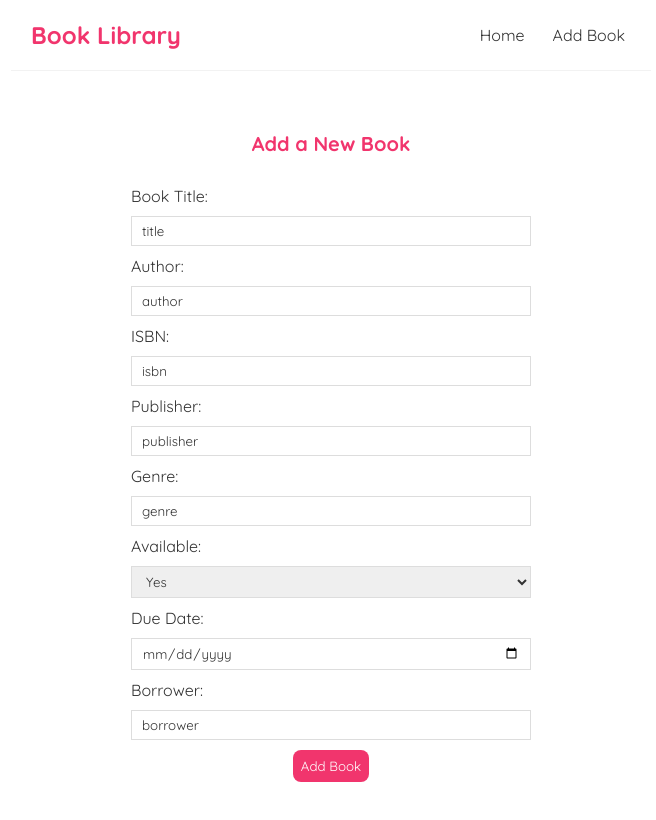
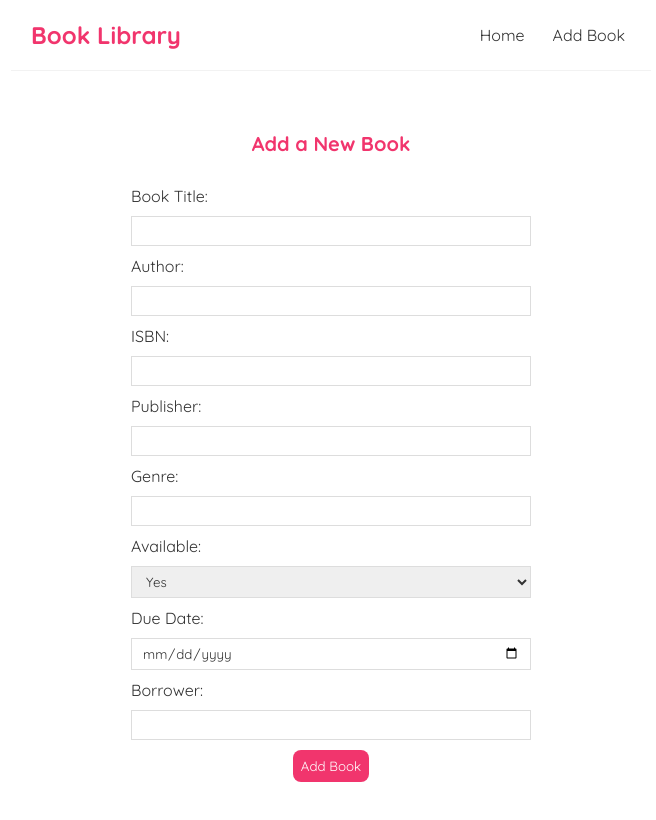
Before and after one commit to SimplyOlga/frontend-pp-w6, a React (Vite) app in the folder frontend/: page /add-book in a window 1280 px wide. Shown: the top 820 px of the page, without its empty margins (309-965 px from the left). Built offline with nearby package versions, Linux system fonts and the light colour scheme.

Commit message:
feat(add-book): send POST request from AddBookPage form

```diff
--- a/frontend/src/pages/AddBookPage.jsx
+++ b/frontend/src/pages/AddBookPage.jsx
@@ -1,6 +1,6 @@
 import { useState } from "react";
 import { useNavigate } from "react-router-dom";
-//const navigate = useNavigate();
+
 const AddBookPage = () => {
   const [title, setTitle] = useState("");
 const [author, setAuthor] = useState("");
@@ -10,13 +10,7 @@ const [genre, setGenre] = useState("");
 const [isAvailable, setIsAvailable] = useState("true");
 const [dueDate, setDueDate] = useState("");
 const [borrower, setBorrower] = useState("");
-const submitForm = (e) => {
-    e.preventDefault();
-    const book = {
-      title, author, isbn, publisher, genre, isAvailable, dueDate, borrower}
-    addBook(book);
-    //navigate("/")
-  };
+const navigate = useNavigate();
 
 
   const addBook = async (book) => {
@@ -24,7 +18,7 @@ const submitForm = (e) => {
       const res = await fetch ('/api/books', {
         method: 'POST',
         headers: {"Content-Type": "application/json"},
-        body: JSON.stringify(book)
+        body: JSON.stringify(book),
       })
       if (!res.ok) throw new Error("Failed.");
 
@@ -33,29 +27,38 @@ const submitForm = (e) => {
     }
   };
 
+  const submitForm = (e) => {
+
+    e.preventDefault();
+    const book = {
+      title, author, isbn, publisher, genre, availability: { isAvailable: isAvailable === "true", dueDate: dueDate || null, borrower},}
+    addBook(book);
+    navigate("/");
+  };
+
   return (
     <div className="create">
       <h2>Add a New Book</h2>
       <form onSubmit={submitForm}>
         <label>Book Title:</label>
-        <input type="text" value="title" onChange={(e) => setTitle(e.target.value)} required />
+        <input type="text" value={title} onChange={(e) => setTitle(e.target.value)} required />
         <label>Author:</label>
-        <input type="text" value="author" onChange={(e) => setAuthor(e.target.value)} required />
+        <input type="text" value={author} onChange={(e) => setAuthor(e.target.value)} required />
         <label>ISBN:</label>
-        <input type="text" value="isbn" onChange={(e) => setIsbn(e.target.value)} required />
+        <input type="text" value={isbn} onChange={(e) => setIsbn(e.target.value)} required />
         <label>Publisher:</label>
-        <input type="text" value="publisher" onChange={(e) => setPublisher(e.target.value)} required />
+        <input type="text" value={publisher} onChange={(e) => setPublisher(e.target.value)} required />
         <label>Genre:</label>
-        <input type="text" value="genre" onChange={(e) => setGenre(e.target.value)} required />
+        <input type="text" value={genre} onChange={(e) => setGenre(e.target.value)} required />
         <label>Available:</label>
-        <select>
-          <option onChange={(e) => setIsAvailable(e.target.value)} value="true">Yes</option>
+        <select value={isAvailable} onChange={(e) => setIsAvailable(e.target.value)}>
+          <option value="true">Yes</option>
           <option value="false">No</option>
         </select>
         <label>Due Date:</label>
-        <input type="date" value="dueDate" onChange={(e) => setDueDate(e.target.value)}/>
+        <input type="date" value={dueDate} onChange={(e) => setDueDate(e.target.value)}/>
         <label>Borrower:</label>
-        <input type="text" value="borrower" onChange={(e) => setBorrower(e.target.value)}/>
+        <input type="text" value={borrower} onChange={(e) => setBorrower(e.target.value)}/>
         <button type="submit">Add Book</button>
       </form>
     </div>
```
